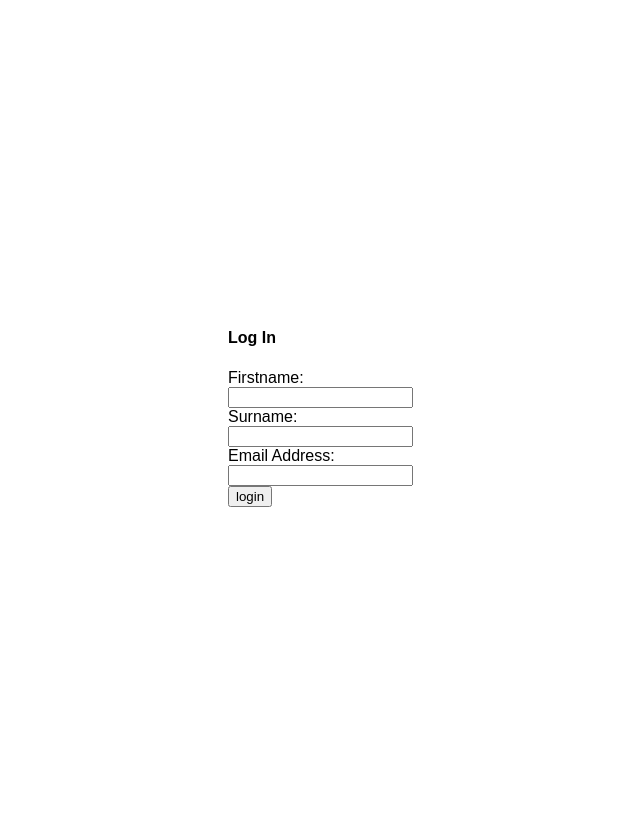
After one commit to acidpixie/php-booking-app, a PHP site: page / in a window 1280 px wide. The commit adds this page. Shown: the whole page, without its empty margins (337-977 px from the left). Run offline with PHP 8.4, Linux system fonts and the light colour scheme.

Commit message:
created user object and pulled through info from login form

```diff
--- a/classes/customer.php
+++ b/classes/customer.php
@@ -66,5 +66,3 @@ class Customer {
      }
 
 }
-
-?>
--- a/includes/calc.inc.php
+++ b/includes/calc.inc.php
@@ -12,7 +12,7 @@ function calcDuration($startDate, $endDate) {
     return $duration;
 }
 
-//calc total cost
+//calc total cost of stay
 
 function calcTotalCost($duration, $cost) {
 
--- a/includes/hotel.inc.php
+++ b/includes/hotel.inc.php
@@ -22,5 +22,4 @@ function createHotel($url) {
 }
 
 
-
 ?>
--- /dev/null
+++ b/index.php
@@ -0,0 +1,53 @@
+<?php session_start();?>
+
+<?php
+ ini_set('display_errors', 1);
+ ini_set('display_startup_errors', 1);
+ error_reporting(E_ALL);
+?>
+
+
+<!DOCTYPE html>
+<html lang="en">
+<head>
+    <meta charset="UTF-8">
+    <meta http-equiv="X-UA-Compatible" content="IE=edge">
+    <meta name="viewport" content="width=device-width, initial-scale=1.0">
+
+    <link rel="stylesheet" type="text/css" href="./css/styles.css">
+    <script type="text/javascript" src="./js/script.js" defer> </script>
+
+    <title>Login Page</title>
+</head>
+
+
+<body>
+
+
+
+
+ <div class="container">
+    <div class="loginForm">
+
+        <form class="form1" action="welcome.php" method="post">
+            <h4>Log In</h4>
+            <label>Firstname:</label>
+            <input type="text" name="firstname">
+            <label>Surname:</label>
+            <input type="text" name="surname">
+            <label>Email Address:</label>
+            <input type="email" name="email">
+
+            <input type="submit" name="loginBtn" value="login">
+        </form>
+
+
+    </div>
+
+
+ </div>
+
+
+</body>
+
+</html>
```
Also changed, not shown: welcome.php (added, +45 -0 lines), images/map.jpg (added), js/script.js (added).
